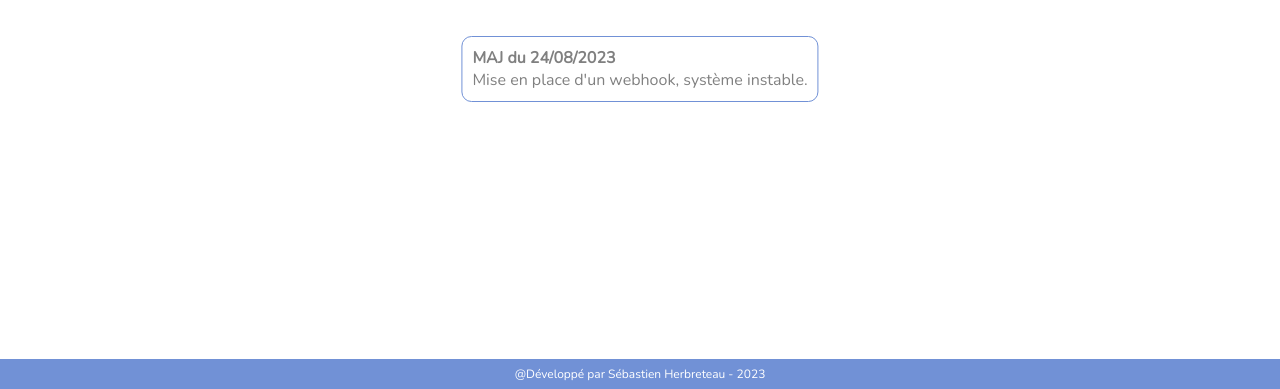
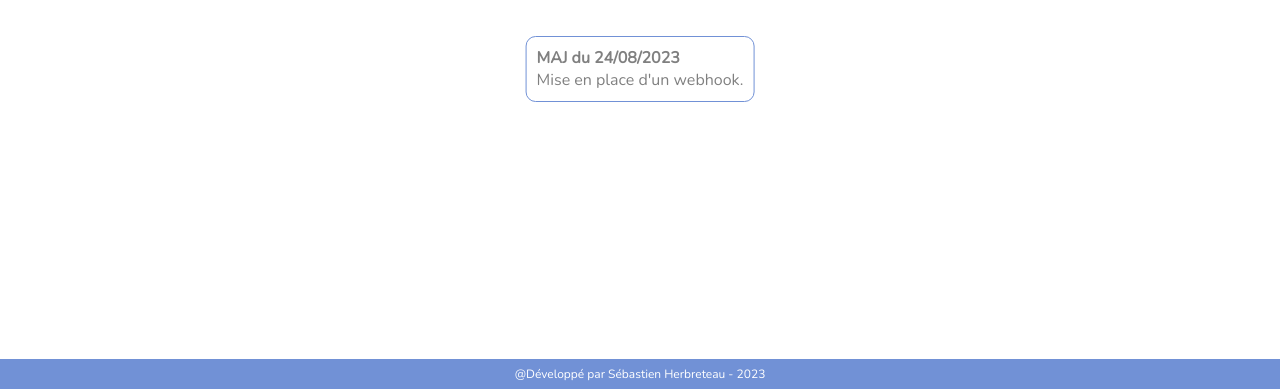
Before and after one commit to SebastienHerbreteau/pokedeck-symfony-6, a Symfony app: template templates/main/index.html.twig in a window 1280 px wide. Shown: the part 411-800 px from the top of the page. Run offline with Twig, Linux system fonts and the light colour scheme; the template is opened without the code that fills it, so the values that code supplies are empty; some libraries are stand-ins or nearby versions; some web fonts are replaced.

Commit message:
testwebhook

```diff
--- a/templates/main/index.html.twig
+++ b/templates/main/index.html.twig
@@ -8,7 +8,7 @@
 
 		<div class="maj">
 			<p class="date">MAJ du 24/08/2023</p>
-			<p class="commentaire">Mise en place d'un webhook, système instable.
+			<p class="commentaire">Mise en place d'un webhook.
 			</p>
 		</div>
 
```
